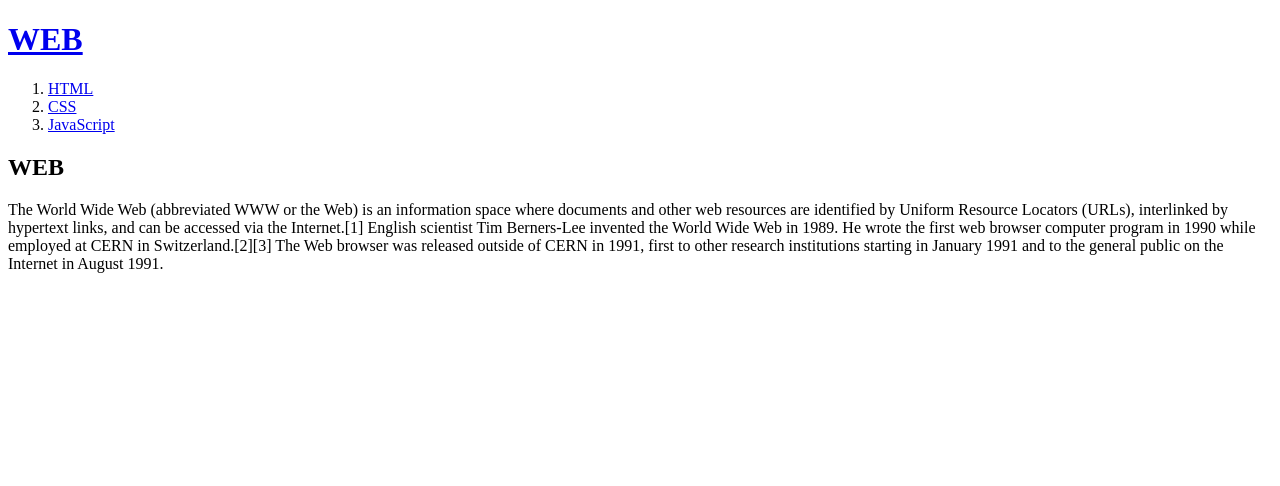
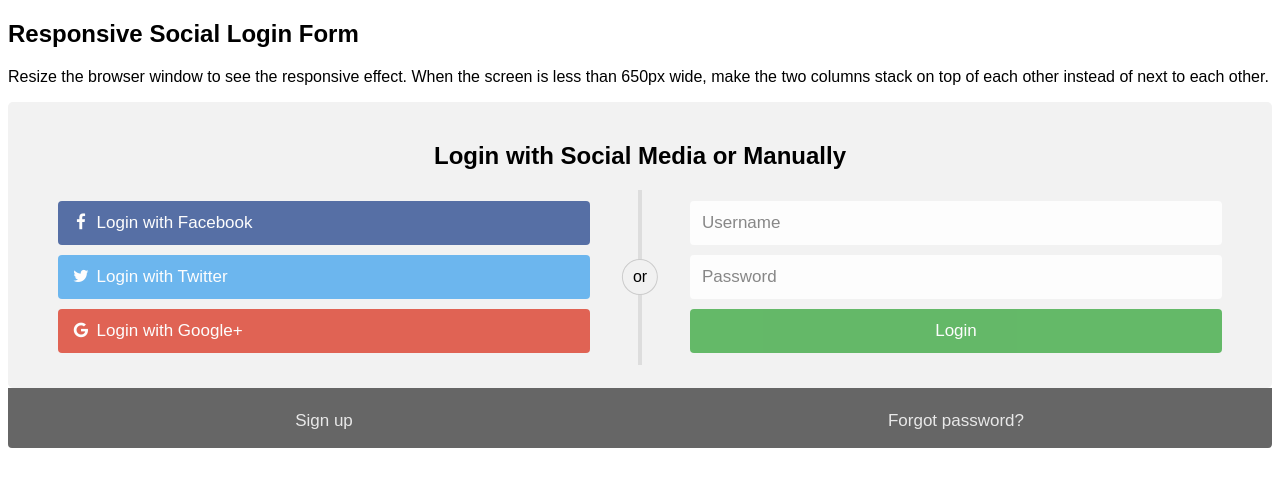
Before and after one commit to Jung-jaeho/nodestudy, a website: page index.html in a window 1280 px wide. Drawn offline with Linux system fonts and the light colour scheme.

Commit message:
social login

```diff
--- a/app.js
+++ b/app.js
@@ -10,8 +10,10 @@ app.get('/route', function(req, res){
 })
 
 app.get('/',function(req,res){ //응답에 대한 객체를 불러온다. callback
-  res.send('Hello home');
+   res.render('index.html');
 });  //이건 홈이다.
+
+
 app.get('/login', function(req,res){
   res.send('Login please');
 });
--- a/index.html
+++ b/index.html
@@ -1,18 +1,187 @@
-<!doctype html>
+<!DOCTYPE html>
 <html>
 <head>
-  <title>WEB1 - Welcome</title>
-  <meta charset="utf-8">
+<meta name="viewport" content="width=device-width, initial-scale=1">
+<link rel="stylesheet" href="https://cdnjs.cloudflare.com/ajax/libs/font-awesome/4.7.0/css/font-awesome.min.css">
+<style>
+body {
+  font-family: Arial, Helvetica, sans-serif;
+}
+
+* {
+  box-sizing: border-box;
+}
+
+/* style the container */
+.container {
+  position: relative;
+  border-radius: 5px;
+  background-color: #f2f2f2;
+  padding: 20px 0 30px 0;
+}
+
+/* style inputs and link buttons */
+input,
+.btn {
+  width: 100%;
+  padding: 12px;
+  border: none;
+  border-radius: 4px;
+  margin: 5px 0;
+  opacity: 0.85;
+  display: inline-block;
+  font-size: 17px;
+  line-height: 20px;
+  text-decoration: none; /* remove underline from anchors */
+}
+
+input:hover,
+.btn:hover {
+  opacity: 1;
+}
+
+/* add appropriate colors to fb, twitter and google buttons */
+.fb {
+  background-color: #3B5998;
+  color: white;
+}
+
+.twitter {
+  background-color: #55ACEE;
+  color: white;
+}
+
+.google {
+  background-color: #dd4b39;
+  color: white;
+}
+
+/* style the submit button */
+input[type=submit] {
+  background-color: #4CAF50;
+  color: white;
+  cursor: pointer;
+}
+
+input[type=submit]:hover {
+  background-color: #45a049;
+}
+
+/* Two-column layout */
+.col {
+  float: left;
+  width: 50%;
+  margin: auto;
+  padding: 0 50px;
+  margin-top: 6px;
+}
+
+/* Clear floats after the columns */
+.row:after {
+  content: "";
+  display: table;
+  clear: both;
+}
+
+/* vertical line */
+.vl {
+  position: absolute;
+  left: 50%;
+  transform: translate(-50%);
+  border: 2px solid #ddd;
+  height: 175px;
+}
+
+/* text inside the vertical line */
+.vl-innertext {
+  position: absolute;
+  top: 50%;
+  transform: translate(-50%, -50%);
+  background-color: #f1f1f1;
+  border: 1px solid #ccc;
+  border-radius: 50%;
+  padding: 8px 10px;
+}
+
+/* hide some text on medium and large screens */
+.hide-md-lg {
+  display: none;
+}
+
+/* bottom container */
+.bottom-container {
+  text-align: center;
+  background-color: #666;
+  border-radius: 0px 0px 4px 4px;
+}
+
+/* Responsive layout - when the screen is less than 650px wide, make the two columns stack on top of each other instead of next to each other */
+@media screen and (max-width: 650px) {
+  .col {
+    width: 100%;
+    margin-top: 0;
+  }
+  /* hide the vertical line */
+  .vl {
+    display: none;
+  }
+  /* show the hidden text on small screens */
+  .hide-md-lg {
+    display: block;
+    text-align: center;
+  }
+}
+</style>
 </head>
 <body>
-  <h1><a href="index.html">WEB</a></h1>
-  <ol>
-    <li><a href="1.html">HTML</a></li>
-    <li><a href="2.html">CSS</a></li>
-    <li><a href="3.html">JavaScript</a></li>
-  </ol>
-  <h2>WEB</h2>
-  <p>The World Wide Web (abbreviated WWW or the Web) is an information space where documents and other web resources are identified by Uniform Resource Locators (URLs), interlinked by hypertext links, and can be accessed via the Internet.[1] English scientist Tim Berners-Lee invented the World Wide Web in 1989. He wrote the first web browser computer program in 1990 while employed at CERN in Switzerland.[2][3] The Web browser was released outside of CERN in 1991, first to other research institutions starting in January 1991 and to the general public on the Internet in August 1991.
-  </p>
+
+<h2>Responsive Social Login Form</h2>
+<p>Resize the browser window to see the responsive effect. When the screen is less than 650px wide, make the two columns stack on top of each other instead of next to each other.</p>
+
+<div class="container">
+  <form action="/action_page.php">
+    <div class="row">
+      <h2 style="text-align:center">Login with Social Media or Manually</h2>
+      <div class="vl">
+        <span class="vl-innertext">or</span>
+      </div>
+
+      <div class="col">
+        <a href="#" class="fb btn">
+          <i class="fa fa-facebook fa-fw"></i> Login with Facebook
+         </a>
+        <a href="#" class="twitter btn">
+          <i class="fa fa-twitter fa-fw"></i> Login with Twitter
+        </a>
+        <a href="#" class="google btn"><i class="fa fa-google fa-fw">
+          </i> Login with Google+
+        </a>
+      </div>
+
+      <div class="col">
+        <div class="hide-md-lg">
+          <p>Or sign in manually:</p>
+        </div>
+
+        <input type="text" name="username" placeholder="Username" required>
+        <input type="password" name="password" placeholder="Password" required>
+        <input type="submit" value="Login">
+      </div>
+
+    </div>
+  </form>
+</div>
+
+<div class="bottom-container">
+  <div class="row">
+    <div class="col">
+      <a href="#" style="color:white" class="btn">Sign up</a>
+    </div>
+    <div class="col">
+      <a href="#" style="color:white" class="btn">Forgot password?</a>
+    </div>
+  </div>
+</div>
+
 </body>
 </html>
```
